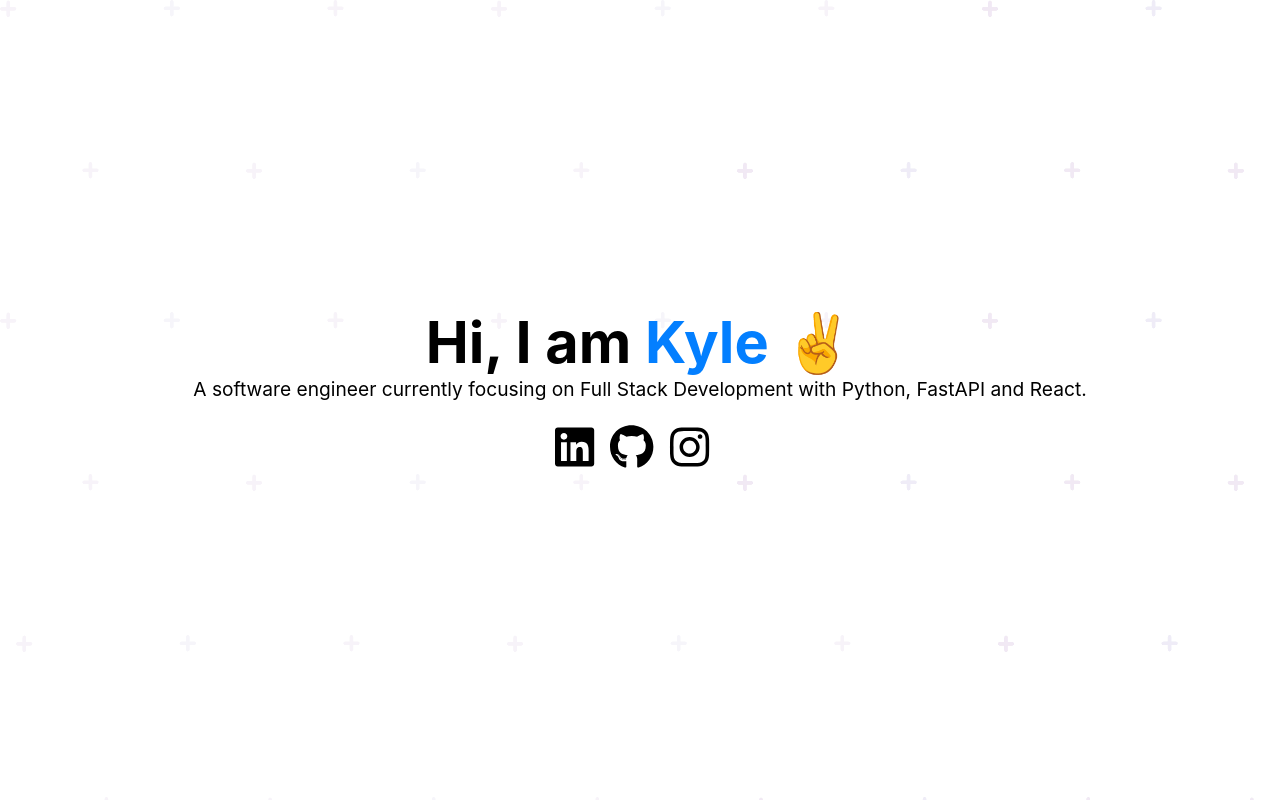
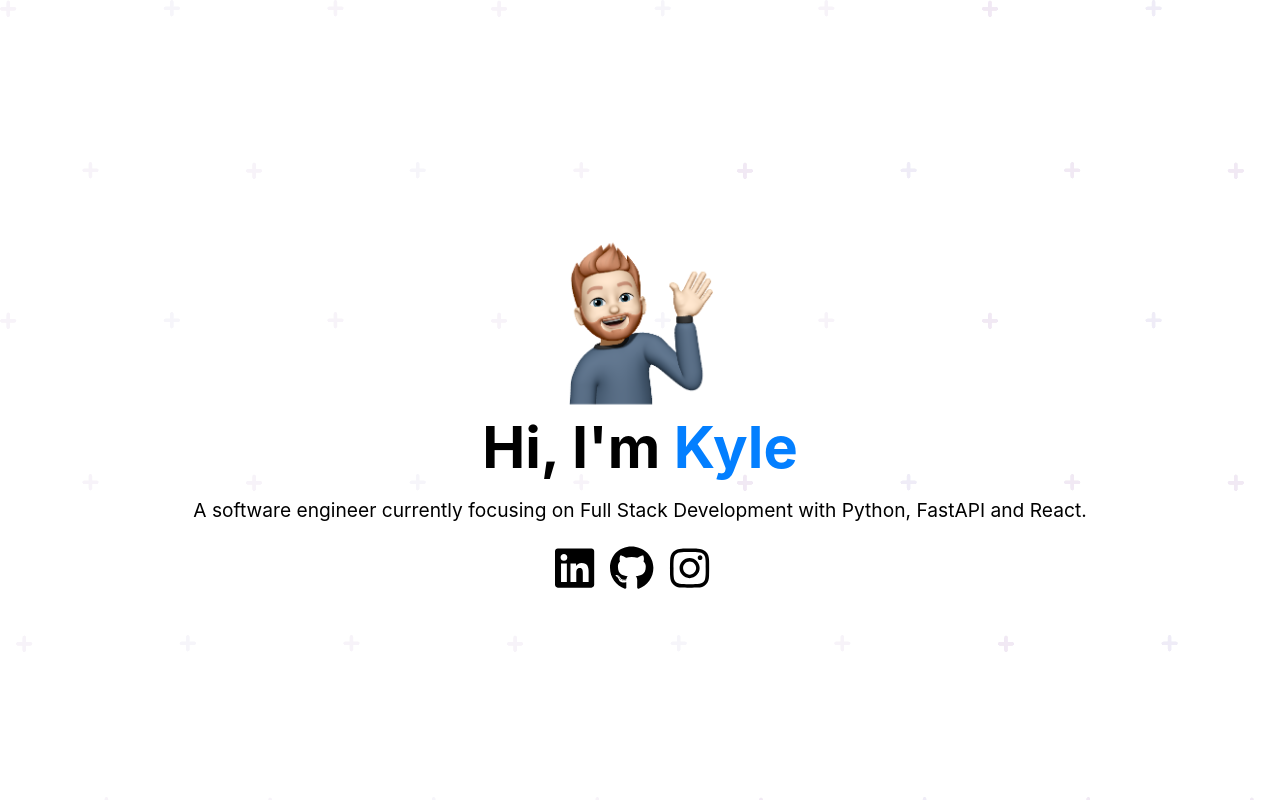
Before and after one commit to kylesf/main-site, a React (Create React App) app: page / in a window 1280 px wide. Built offline with nearby package versions, Linux system fonts and the light colour scheme.

Commit message:
lets go with this for now

```diff
--- a/src/Pages/HomePage.js
+++ b/src/Pages/HomePage.js
@@ -1,14 +1,18 @@
 import React from 'react'
 import {faLinkedin, faGithub, faInstagram} from '@fortawesome/free-brands-svg-icons'
 import { FontAwesomeIcon } from '@fortawesome/react-fontawesome'
+import avatar from '../img/avatar.png';
 
 function HomePage() {
     return (
         <div className="HomePage">
             <header className="hero">
+                <div className="profile">
+                        <img src={avatar} alt=""/>
+                </div>
                 <h1 className="hero-text">
-                    Hi, I am
-                    <span> Kyle </span> ✌️
+                    Hi, I'm
+                    <span> Kyle </span>
                 </h1>
                 <p className="h-sub-text">
                 A software engineer currently focusing on Full Stack Development with Python, FastAPI and React.
--- a/src/styles/_navbar.scss
+++ b/src/styles/_navbar.scss
@@ -7,18 +7,18 @@
         justify-content: space-between;
         align-items: center;
 
-        .profile{
-            width: 100%;
-            text-align: center;
-            margin-top: 1rem;
-            border-bottom: 1px solid #2e344e;
-            img{
-                width: 70%;
-                border-radius: 100%;
-                border: 5px solid #2e344e;
-                margin-bottom: 1rem;
-            }
-        }
+        // .profile{
+        //     width: 100%;
+        //     text-align: center;
+        //     margin-top: 1rem;
+        //     border-bottom: 1px solid #2e344e;
+        //     img{
+        //         width: 70%;
+        //         border-radius: 100%;
+        //         border: 5px solid #2e344e;
+        //         margin-bottom: 1rem;
+        //     }
+        // }
 
         .nav-items{
             width: 100%;
--- a/src/styles/_typography.scss
+++ b/src/styles/_typography.scss
@@ -6,7 +6,22 @@
     width: 80%;
 }
 
+.profile{
+    // width: 100%;
+    text-align: center;
+    margin-top: 1rem;
+    // border-bottom: 1px solid #000000;
+    img{
+        width: 20%;
+        // border-radius: 100%;
+        // border: 5px solid #000000;
+        margin-bottom: 0rem;
+    }
+}
+
 .hero-text{
+    // border-top: 1px solid #000000;
+    margin-bottom: 1rem;
     color: rgb(0, 0, 0);
     text-align: center;
     font-size: 3.6rem;
```
Lines whose indentation alone changed are shown as unchanged.
